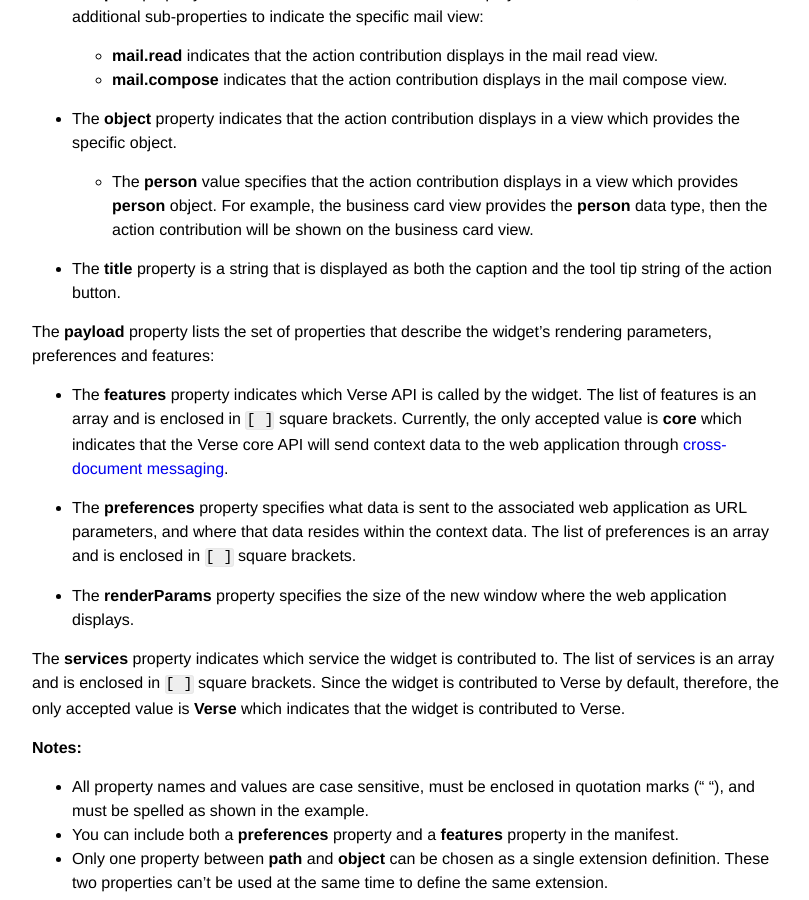
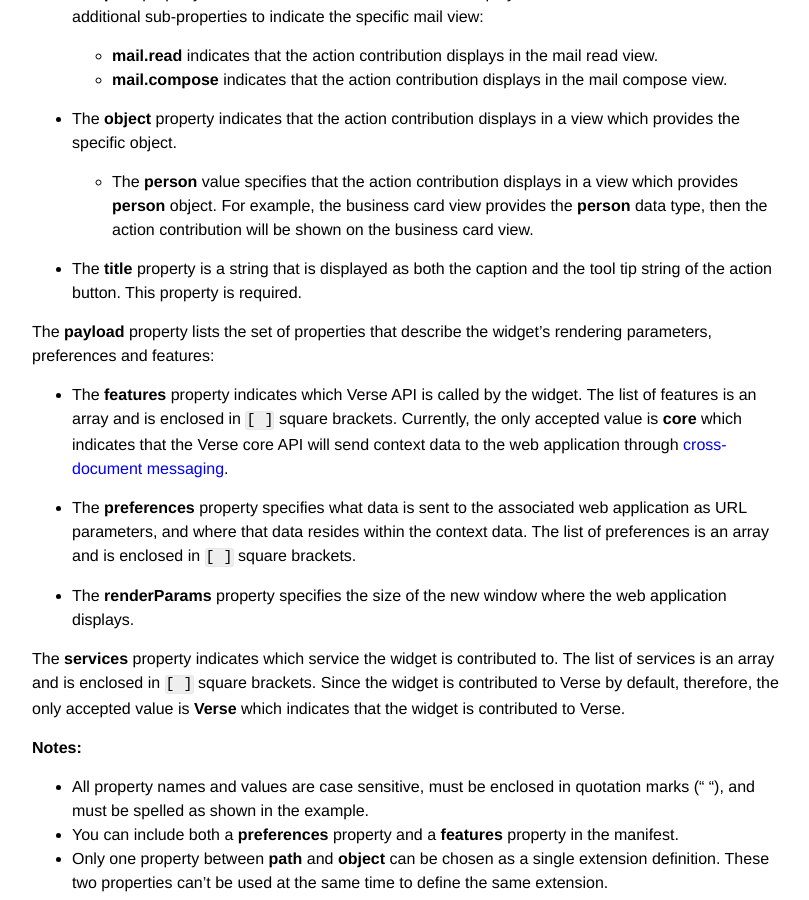
Before and after one commit to ibmverse/verse-developer, a Jekyll site: the page built from _tutorials/ext-manifest.markdown, in a window 1280 px wide and 900 px high, scrolled down 1866 px. Shown: the whole window, without its empty margins (233-1042 px from the left). Built offline with Jekyll 4.4.1, drawn with Linux system fonts in a browser that asks for light colours.

Commit message:
245090 minor change

```diff
--- a/_tutorials/ext-manifest.markdown
+++ b/_tutorials/ext-manifest.markdown
@@ -86,7 +86,7 @@
 
     * The __person__ value specifies that the action contribution displays in a view which provides __person__ object. For example, the business card view provides the __person__ data type, then the action contribution will be shown on the business card view.
 
-* The __title__ property is a string that is displayed as both the caption and the tool tip string of the action button.
+* The __title__ property is a string that is displayed as both the caption and the tool tip string of the action button. This property is required.
 
 The __payload__ property lists the set of properties that describe the widget's rendering parameters, preferences and features:
 
```
